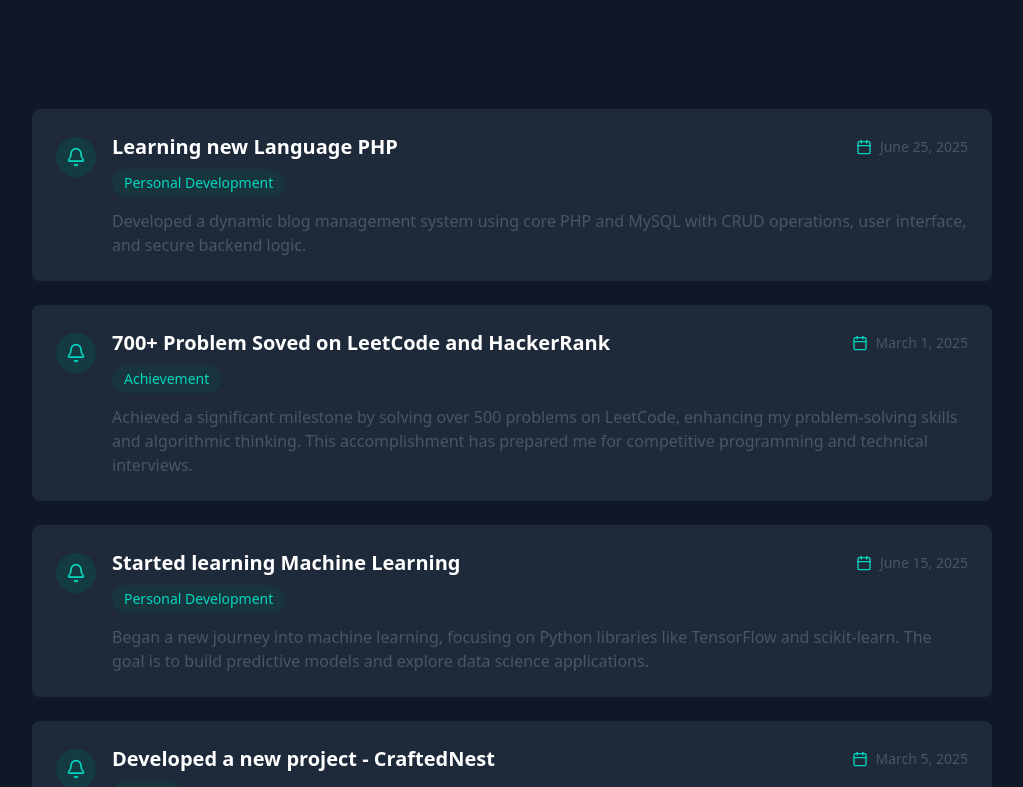
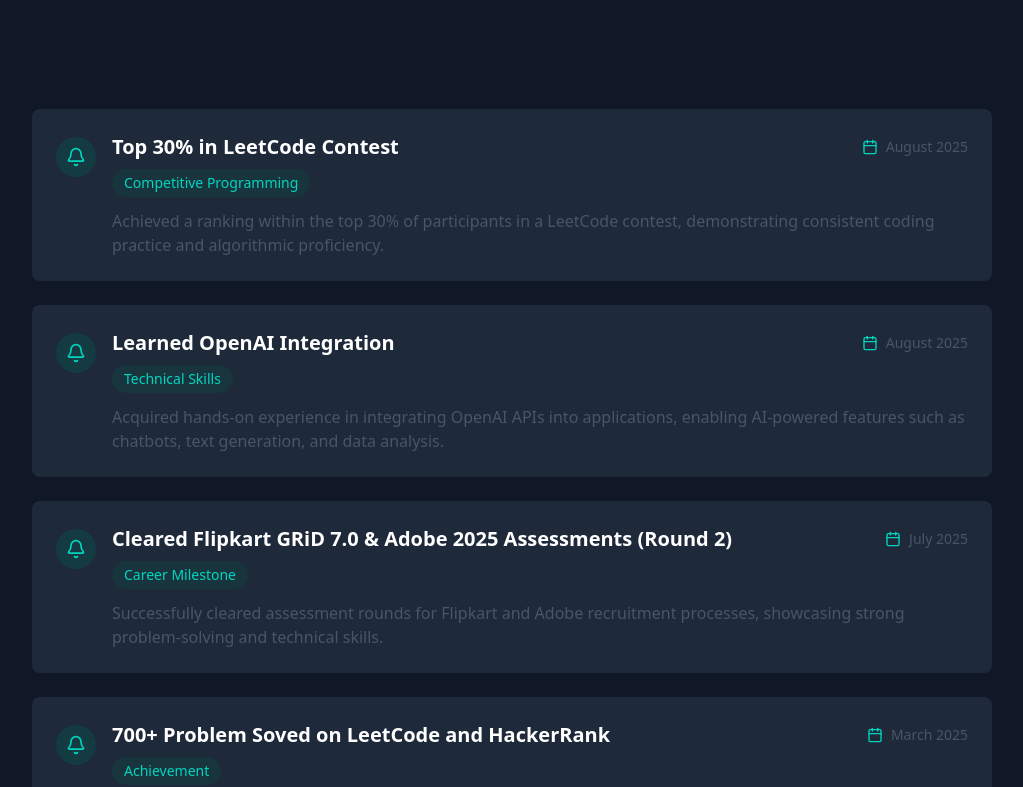
Before and after one commit to muskaan-gupta/portfolio, a React (Vite) app: page / in a window 1280 px wide. Shown: the part 6040-6827 px from the top of the page, without its empty margins (256-1279 px from the left). Built offline with nearby package versions, Linux system fonts and the light colour scheme; no server answers.

Commit message:
Update Updates.tsx

```diff
--- a/src/components/Updates.tsx
+++ b/src/components/Updates.tsx
@@ -8,48 +8,47 @@
 
 const Updates: React.FC<UpdatesProps> = ({ darkMode }) => {
   const updates = [
-     {
-      title: 'Learning  new Language PHP',
-      date: 'June 25, 2025',
-      category: 'Personal Development',
-      description: 'Developed a dynamic blog management system using core PHP and MySQL with CRUD operations, user interface, and secure backend logic.',
-    },
+    {
+  title: 'Top 30% in LeetCode Contest',
+  date: 'August 2025',
+  category: 'Competitive Programming',
+  description: 'Achieved a ranking within the top 30% of participants in a LeetCode contest, demonstrating consistent coding practice and algorithmic proficiency.',
+},
+    {
+  title: 'Learned OpenAI Integration',
+  date: 'August 2025',
+  category: 'Technical Skills',
+  description: 'Acquired hands-on experience in integrating OpenAI APIs into applications, enabling AI-powered features such as chatbots, text generation, and data analysis.',
+},
+   {
+  title: 'Cleared Flipkart GRiD 7.0 & Adobe 2025 Assessments (Round 2)',
+  date: 'July 2025',
+  category: 'Career Milestone',
+  description: 'Successfully cleared assessment rounds for Flipkart and Adobe recruitment processes, showcasing strong problem-solving and technical skills.',
+},
     {
       title: '700+ Problem Soved on LeetCode and HackerRank',
-      date: 'March 1, 2025',
+      date: 'March 2025',
       category: 'Achievement',
       description: 'Achieved a significant milestone by solving over 500 problems on LeetCode, enhancing my problem-solving skills and algorithmic thinking. This accomplishment has prepared me for competitive programming and technical interviews.',
     },
     {
       title: 'Started learning Machine Learning',
-      date: 'June 15, 2025',
+      date: 'June 2025',
       category: 'Personal Development',
       description: 'Began a new journey into machine learning, focusing on Python libraries like TensorFlow and scikit-learn. The goal is to build predictive models and explore data science applications.',
     },
     {
       title: 'Developed a new project - CraftedNest',
-      date: 'March 5, 2025',
+      date: 'March 2025',
       category: 'project',
       description: 'Initiated a new project called CraftedNest, a platform for handmade crafts and artisan goods. The project aims to connect local artisans with customers looking for unique, handcrafted items using Next.js and Tailwind CSS.',
     },
     {
       title: 'Developed a new Application FitLife-AI',
-      date: 'January 5, 2025',
+      date: 'January  2025',
       category: 'project',
       description: 'Launched FitLife-AI, a health and fitness application that provides personalized workout and nutrition plans using AI algorithms. The app is designed to help users achieve their fitness goals with tailored recommendations.',
-    },
-    {
-      title: 'Completed React Native Course',
-      date: 'May 15, 2025',
-      category: 'Education',
-      description: 'Finished an advanced course on React Native, enhancing my skills in mobile app development.',
-    },
-    {
-      title: 'Flipkart GRiD 6.0 Competition',
-      date: 'Auguest, 2024',
-      category: 'Achievement',
-      description: 'Participated in the Flipkart GRiD 6.0 competition, a prestigious coding contest that tests problem-solving and algorithmic skills.',
-
     },
     {
       title: 'Launched Personal Portfolio Website',
```
